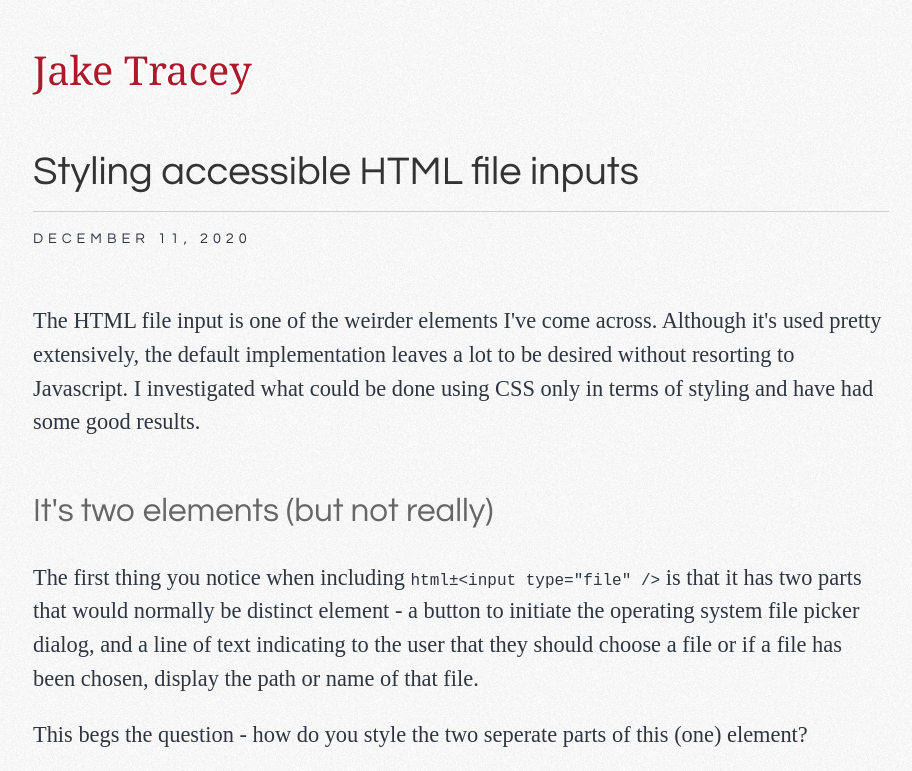
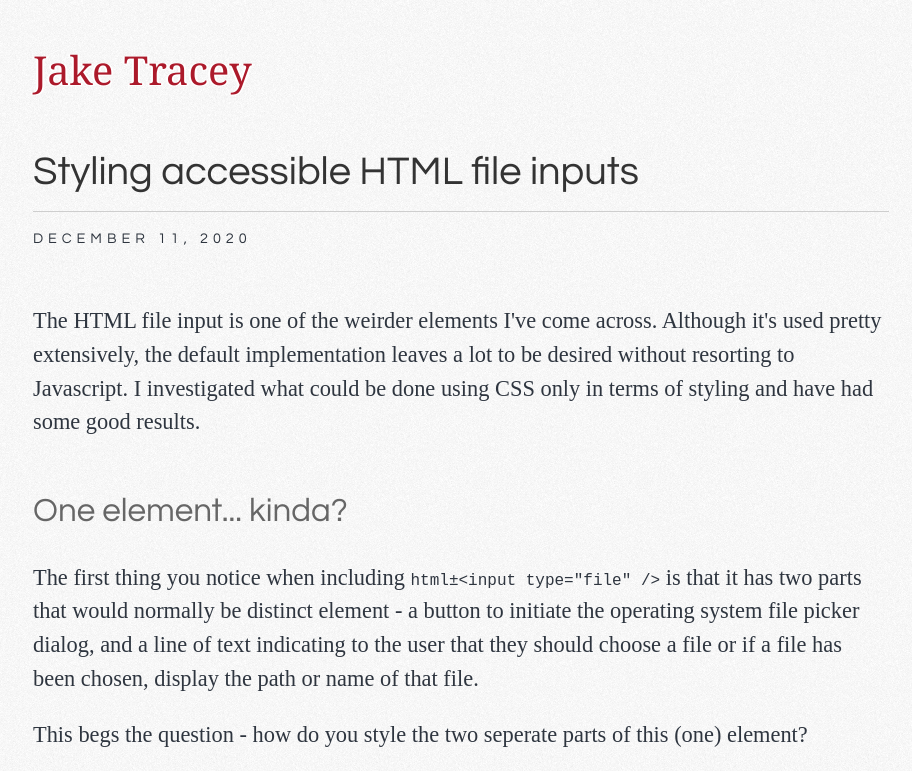
Before and after one commit to jaketracey/blog, a Gatsby site: page /styling-accessible-html-file-inputs/ in a window 1280 px wide. Shown: the top 771 px of the page, without its empty margins (179-1091 px from the left). Built offline with nearby package versions, Linux system fonts and the light colour scheme; Gatsby itself is replaced by a stand-in of ours; some packages are replaced by stand-ins of ours; a web font is replaced by a local one.

Commit message:
updated html5 file article

```diff
--- a/content/blog/styling-accessible-html-file-inputs/index.md
+++ b/content/blog/styling-accessible-html-file-inputs/index.md
@@ -6,7 +6,7 @@ date: "2020-12-11T22:40:32.169Z"
 The HTML file input is one of the weirder elements I've come across. Although it's used pretty extensively, the default implementation leaves
 a lot to be desired without resorting to Javascript. I investigated what could be done using CSS only in terms of styling and have had some good results.
 
-## It's two elements (but not really)
+## One element... kinda?
 
 The first thing you notice when including `html±<input type="file" />` is that it has two parts that would normally be distinct element - a button to initiate the operating system file picker dialog, and a line of text indicating to the user that they should choose a file or if a file has been chosen, display the path or name of that file.
 
```
